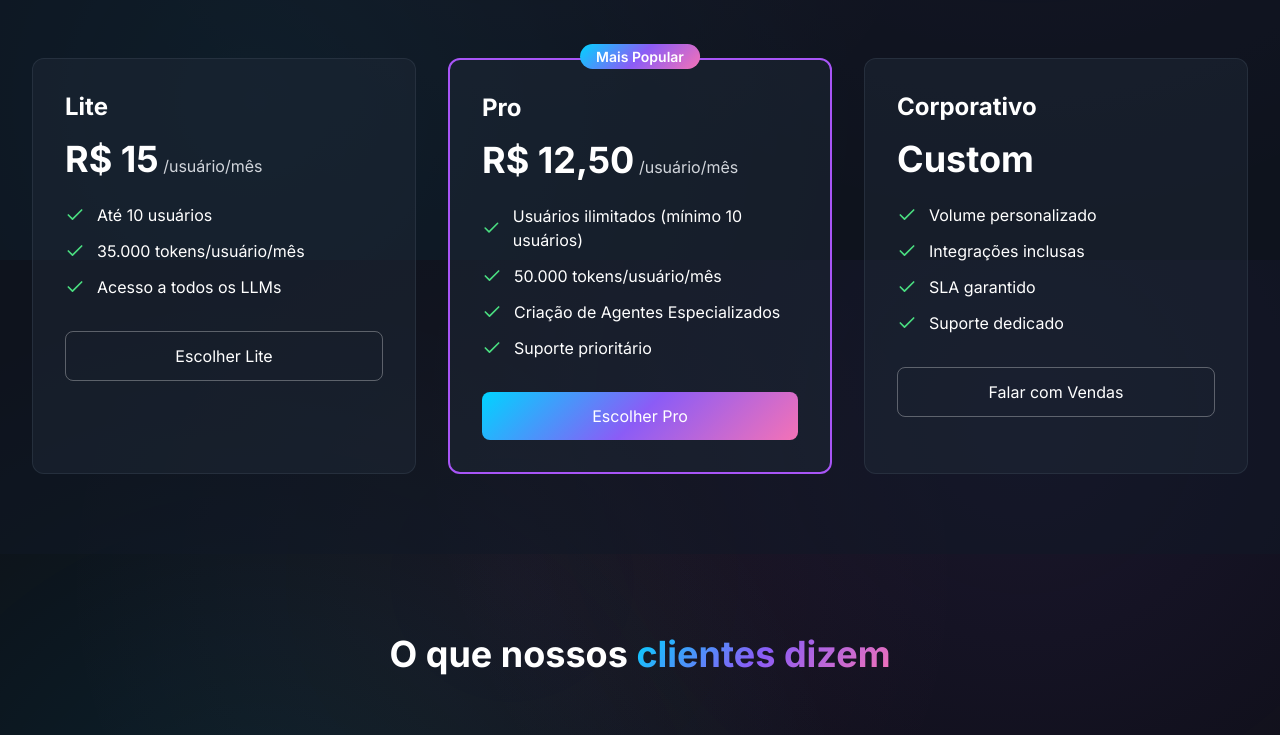
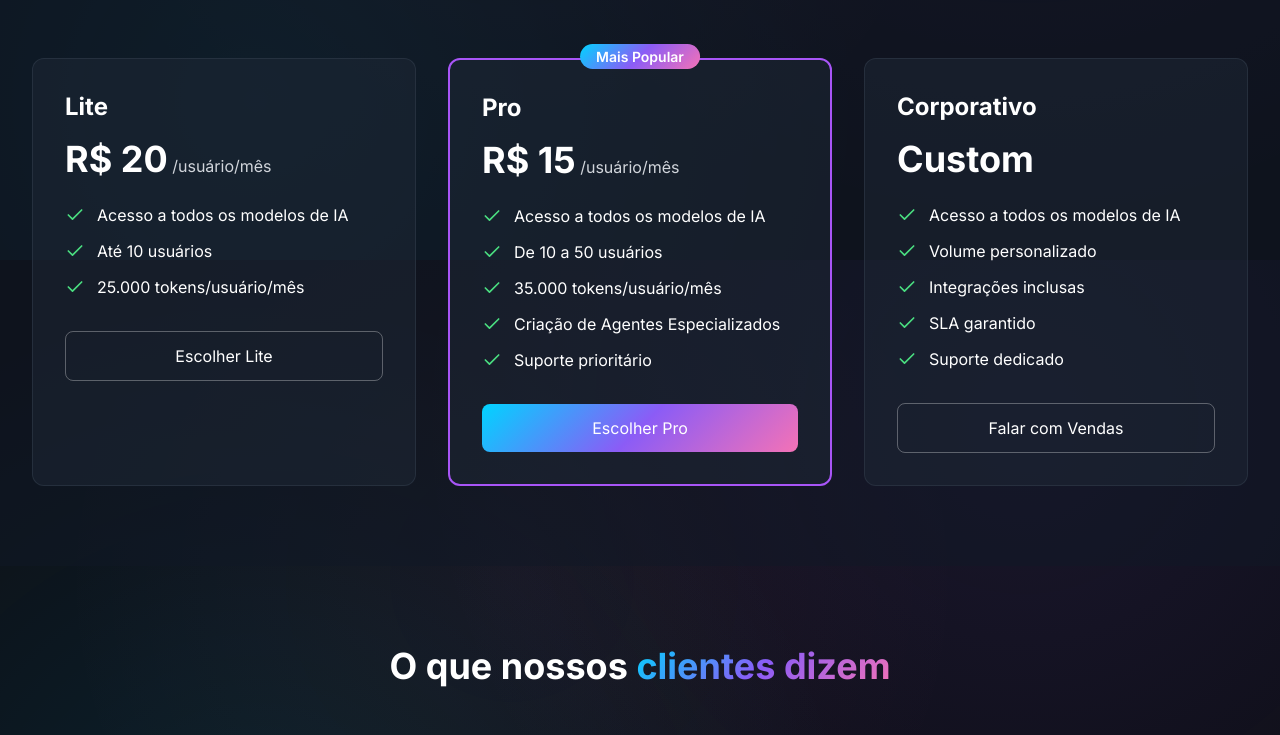
Before and after one commit to jpedroabq/azure-static-web-app, a plain HTML site: page index.html in a window 1280 px wide. Shown: the part 2140-2875 px from the top of the page. Drawn offline with nearby package versions, Linux system fonts and the light colour scheme.

Commit message:
Update index.html

```diff
--- a/index.html
+++ b/index.html
@@ -226,22 +226,23 @@
                 <div class="bg-gray-800/50 p-8 rounded-xl border border-gray-700/50">
                     <h3 class="text-2xl font-bold mb-4">Lite</h3>
                     <div class="mb-6">
-                        <span class="text-4xl font-bold">R$ 15</span>
+                        <span class="text-4xl font-bold">R$ 20</span>
                         <span class="text-gray-300">/usuário/mês</span>
                     </div>
                     <ul class="space-y-3 mb-8">
+                         <li class="flex items-center">
+                            <i data-lucide="check" class="w-5 h-5 text-green-400 mr-3"></i>
+                            <span>Acesso a todos os modelos de IA</span>
+                        </li>
                         <li class="flex items-center">
                             <i data-lucide="check" class="w-5 h-5 text-green-400 mr-3"></i>
                             <span>Até 10 usuários</span>
                         </li>
                         <li class="flex items-center">
                             <i data-lucide="check" class="w-5 h-5 text-green-400 mr-3"></i>
-                            <span>35.000 tokens/usuário/mês</span>
+                            <span>25.000 tokens/usuário/mês</span>
                         </li>
-                        <li class="flex items-center">
-                            <i data-lucide="check" class="w-5 h-5 text-green-400 mr-3"></i>
-                            <span>Acesso a todos os LLMs</span>
-                        </li>
+
                     </ul>
                     <a href="http://wa.me/+5562993027586", target="_blank">
                     <button class="w-full border border-white/30 text-white py-3 rounded-lg hover:bg-white/10 transition-colors">
@@ -257,17 +258,21 @@
                     </div>
                     <h3 class="text-2xl font-bold mb-4">Pro</h3>
                     <div class="mb-6">
-                        <span class="text-4xl font-bold">R$ 12,50</span>
+                        <span class="text-4xl font-bold">R$ 15</span>
                         <span class="text-gray-300">/usuário/mês</span>
                     </div>
                     <ul class="space-y-3 mb-8">
                         <li class="flex items-center">
                             <i data-lucide="check" class="w-5 h-5 text-green-400 mr-3"></i>
-                            <span>Usuários ilimitados (mínimo 10 usuários)</span>
+                            <span>Acesso a todos os modelos de IA</span>
                         </li>
                         <li class="flex items-center">
                             <i data-lucide="check" class="w-5 h-5 text-green-400 mr-3"></i>
-                            <span>50.000 tokens/usuário/mês</span>
+                            <span>De 10 a 50 usuários</span>
+                        </li>
+                        <li class="flex items-center">
+                            <i data-lucide="check" class="w-5 h-5 text-green-400 mr-3"></i>
+                            <span>35.000 tokens/usuário/mês</span>
                         </li>
                         <li class="flex items-center">
                             <i data-lucide="check" class="w-5 h-5 text-green-400 mr-3"></i>
@@ -292,6 +297,10 @@
                         <span class="text-4xl font-bold">Custom</span>
                     </div>
                     <ul class="space-y-3 mb-8">
+                        <li class="flex items-center">
+                            <i data-lucide="check" class="w-5 h-5 text-green-400 mr-3"></i>
+                            <span>Acesso a todos os modelos de IA</span>
+                        </li>
                         <li class="flex items-center">
                             <i data-lucide="check" class="w-5 h-5 text-green-400 mr-3"></i>
                             <span>Volume personalizado</span>
@@ -401,6 +410,17 @@
 
                 <div class="faq-item bg-gray-800/50 rounded-xl border border-gray-700/50">
                     <button class="faq-question w-full text-left p-6 flex justify-between items-center">
+                        <span class="text-lg font-semibold">O que acontece quando meus tokens acabam?</span>
+                        <i data-lucide="chevron-down" class="w-5 h-5 transition-transform"></i>
+                    </button>
+                    <div class="faq-answer p-6 pt-0">
+                        <p class="text-gray-300">
+                            Você continua usando o chat normalmente. Os tokens que passarem do limite do plano serão cobrados à parte, de acordo com o uso e o modelo de IA escolhido.
+                        </p>
+                    </div>
+                </div>
+                <div class="faq-item bg-gray-800/50 rounded-xl border border-gray-700/50">
+                    <button class="faq-question w-full text-left p-6 flex justify-between items-center">
                         <span class="text-lg font-semibold">Quais provedores de LLM vocês suportam?</span>
                         <i data-lucide="chevron-down" class="w-5 h-5 transition-transform"></i>
                     </button>
@@ -422,7 +442,6 @@
                         </p>
                     </div>
                 </div>
-
                 <div class="faq-item bg-gray-800/50 rounded-xl border border-gray-700/50">
                     <button class="faq-question w-full text-left p-6 flex justify-between items-center">
                         <span class="text-lg font-semibold">Vocês oferecem integração com sistemas existentes?</span>
```
